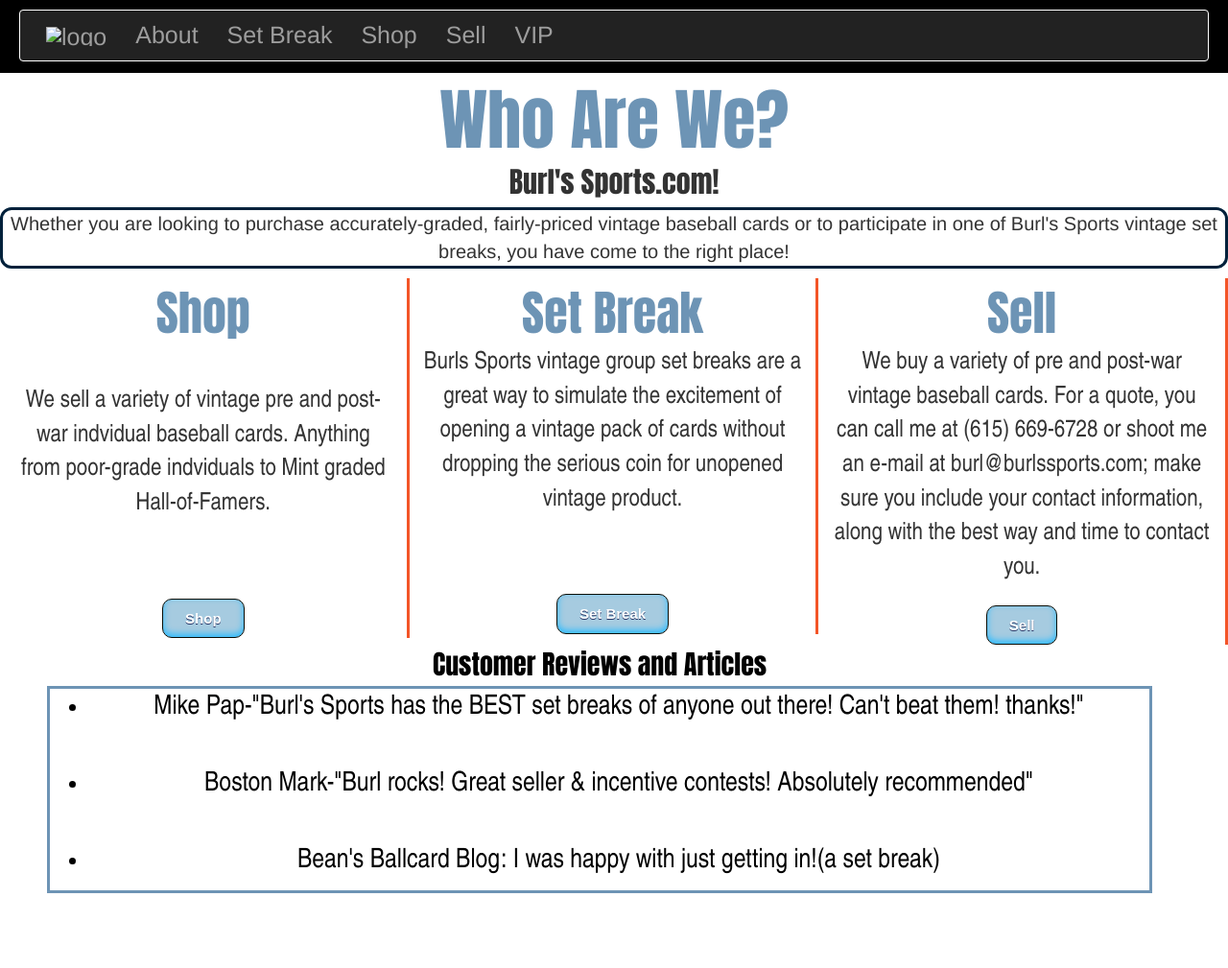
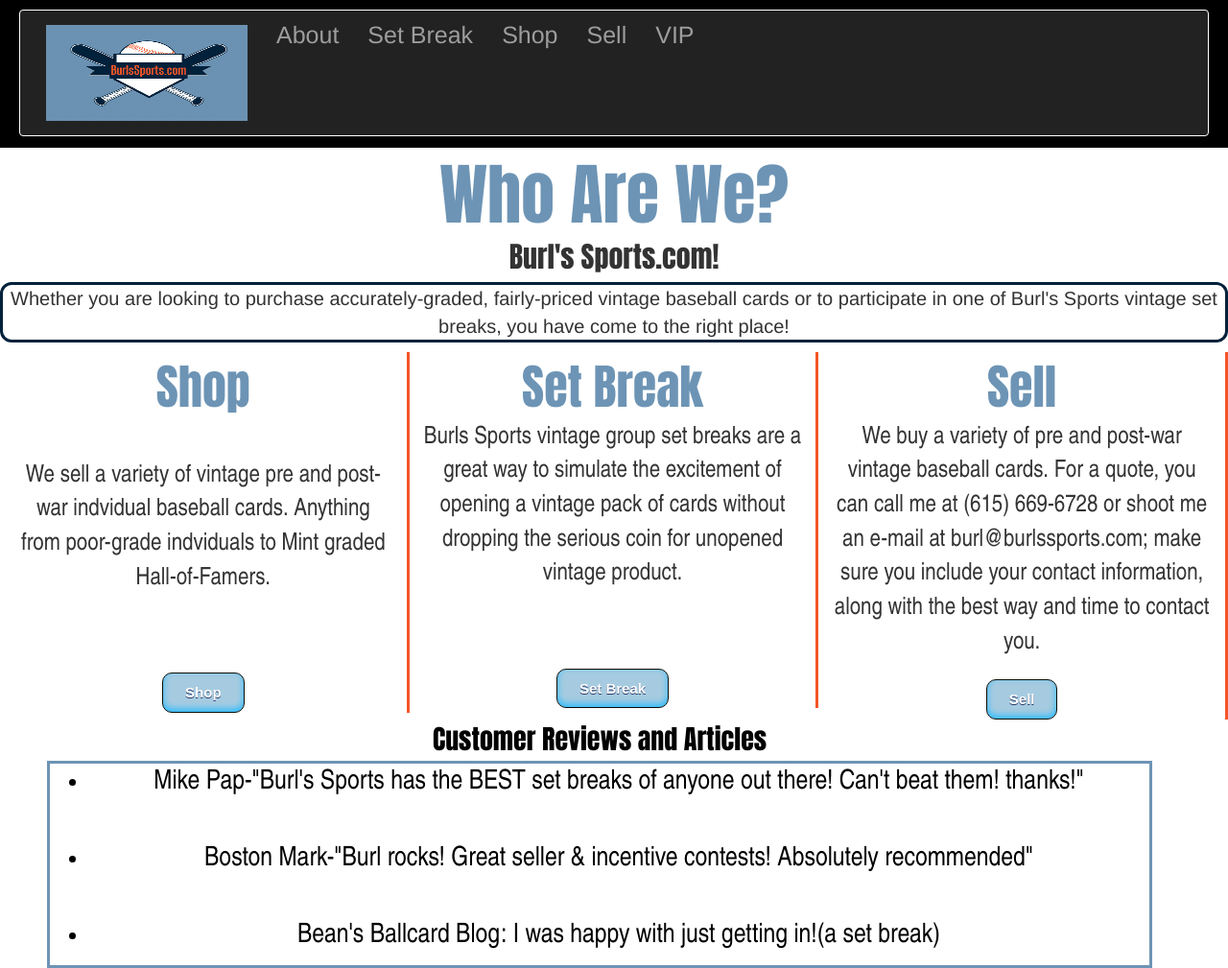
Before and after one commit to ethansanford/Luke, a plain HTML site: page About.html in a window 1280 px wide. Shown: the top 1009 px of the page at 96% size. Drawn offline with Linux system fonts and the light colour scheme; the site is published under a folder, as on GitHub Pages, so addresses that start at the root find nothing.

Commit message:
Update About.html

```diff
--- a/About.html
+++ b/About.html
@@ -33,7 +33,7 @@
   <header>
     <div { height: 100px width: 500px } <nav class="navbar navbar-inverse">
       <ul class="nav navbar-nav">
-        <li><a href="index.html"><img src= "/Pictures/BurlsSports_ColorLogo.png" alt= "logo" class= "logo"></a></li>
+        <li><a href="index.html"><img src= "Pictures/BurlsSports_ColorLogo.png" alt= "logo" class= "logo"></a></li>
         <li><a href="About.html">About</a></li>
         <li><a href="SetBreak.html">Set Break</a></li>
         <li><a href="Shop.html">Shop</a></li>
```
